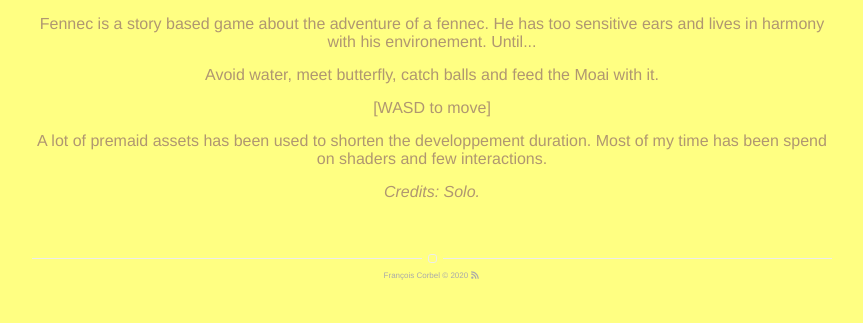
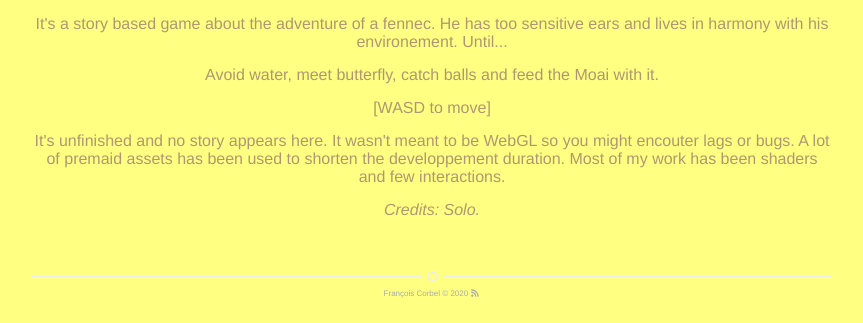
Before and after one commit to fcvalise/fcvalise.github.io, a Jekyll site: the page built from _posts/2020-05-18-fennec.markdown, in a window 1280 px wide, cut to the strip 821-1144 px from the top of the page. Shown: the whole strip, without its empty margins (208-1071 px from the left). Built offline with Jekyll 4.4.1, drawn with Linux system fonts in a browser that asks for light colours; nearby versions of some CDN libraries.

Commit message:
Update Fennec

```diff
--- a/_posts/2020-05-18-fennec.markdown
+++ b/_posts/2020-05-18-fennec.markdown
@@ -24,7 +24,7 @@ sources:
 </div>
 
 <div class="text general-margin">
-Fennec is a story based game about the adventure of a fennec. He has too sensitive ears and lives in harmony with his environement. Until...
+It's a story based game about the adventure of a fennec. He has too sensitive ears and lives in harmony with his environement. Until...
 </div>
 <div class="text general-margin">
 Avoid water, meet butterfly, catch balls and feed the Moai with it.
@@ -33,5 +33,5 @@ Avoid water, meet butterfly, catch balls and feed the Moai with it.
 [WASD to move]
 </div>
 <div class="text general-margin">
-A lot of premaid assets has been used to shorten the developpement duration. Most of my time has been spend on shaders and few interactions.
+It's unfinished and no story appears here. It wasn't meant to be WebGL so you might encouter lags or bugs. A lot of premaid assets has been used to shorten the developpement duration. Most of my work has been shaders and few interactions.
 </div>
```
